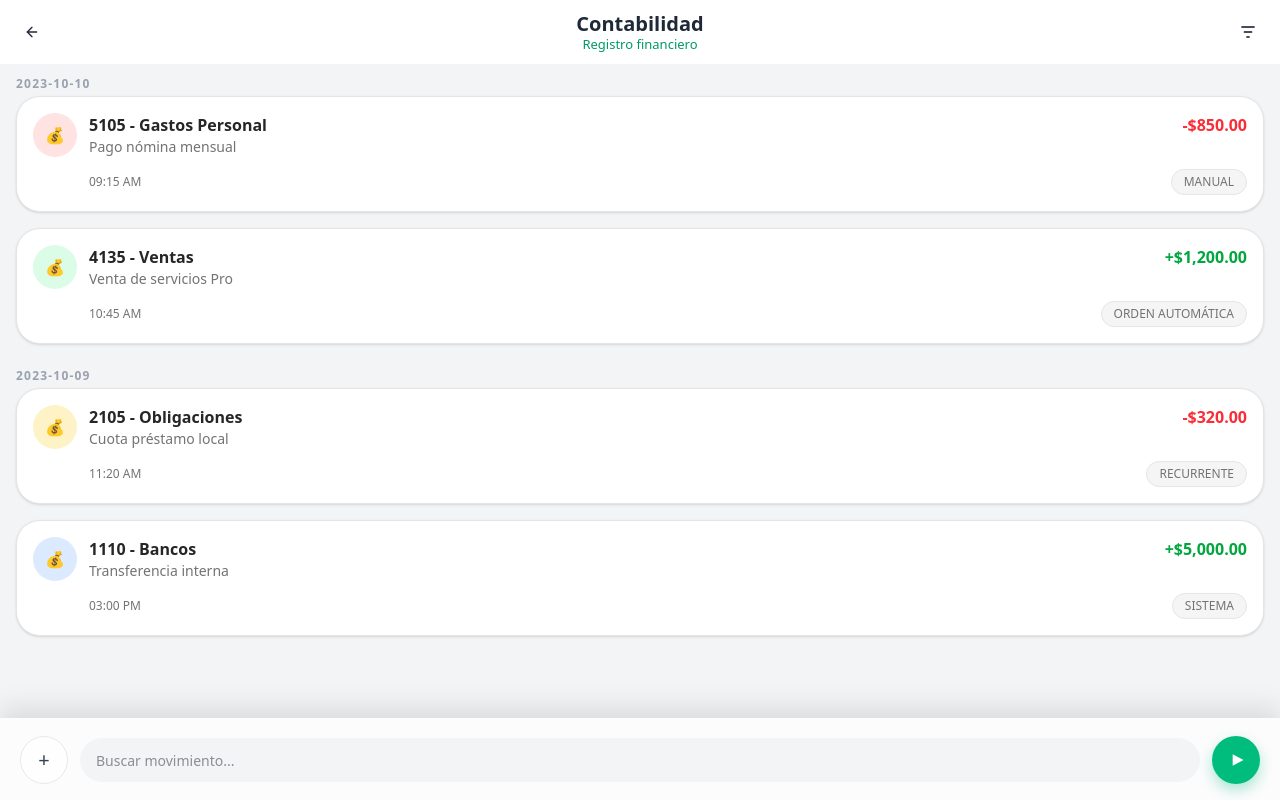
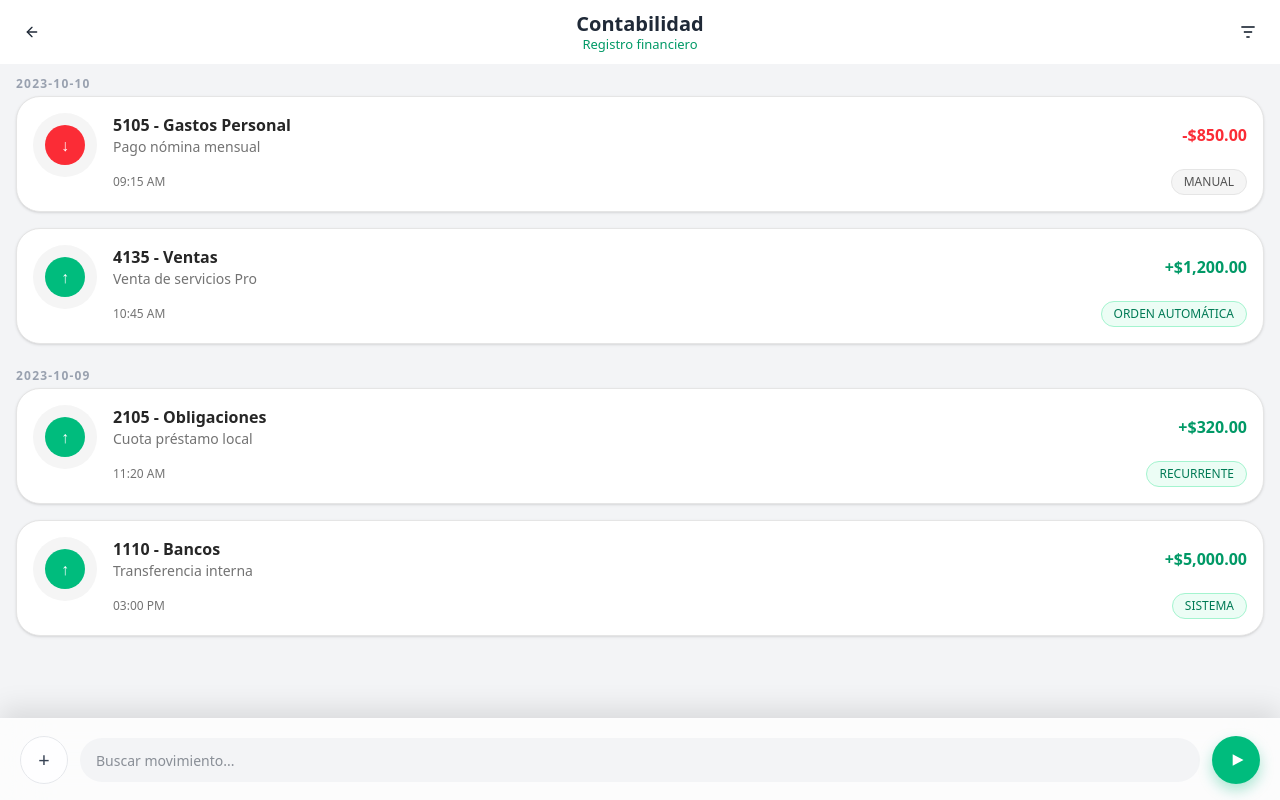
Before and after one commit to SantiagoAranda/Plataforma-de-Gesti-n-Comercial-con-Interfaz-Conversacional-y-Financiera, a Next.js app in the folder frontend/: page /contabilidad in a window 1280 px wide. Built offline with nearby package versions, Linux system fonts and the light colour scheme.

Commit message:
Se cambio el estilo de las cards en contabilidad

```diff
--- a/frontend/src/components/accounting/AccountingCard.tsx
+++ b/frontend/src/components/accounting/AccountingCard.tsx
@@ -1,17 +1,128 @@
+// import * as React from "react";
+// import type { AccountingEntry } from "../../types/accounting";
+
+// function formatMoney(v: number) {
+//     const abs = Math.abs(v);
+//     return `$${abs.toLocaleString("en-US", {
+//         minimumFractionDigits: 2,
+//         maximumFractionDigits: 2,
+//     })}`;
+// }
+
+// /**
+//  * Impacto contable real
+//  */
+// function isPositiveImpact(entry: AccountingEntry) {
+//     const a = entry.amount;
+
+//     switch (entry.kind) {
+//         case "INCOME":
+//             return true;
+//         case "EXPENSE":
+//             return false;
+//         case "ASSET":
+//             return a >= 0;
+//         case "LIABILITY":
+//             return a < 0;
+//         case "EQUITY":
+//             return a >= 0;
+//         default:
+//             return a >= 0;
+//     }
+// }
+
+// function amountClass(positive: boolean) {
+//     return positive ? "text-emerald-600" : "text-red-500";
+// }
+
+// function badgeLabel(source: AccountingEntry["source"]) {
+//     switch (source) {
+//         case "AUTO_ORDER":
+//             return "ORDEN AUTOMÁTICA";
+//         case "MANUAL":
+//             return "MANUAL";
+//         case "SYSTEM":
+//             return "SISTEMA";
+//         case "RECURRENT":
+//             return "RECURRENTE";
+//     }
+// }
+
+// function badgeClass(positive: boolean) {
+//     return positive
+//         ? "bg-emerald-50 text-emerald-700 border-emerald-200"
+//         : "bg-neutral-100 text-neutral-600 border-neutral-200";
+// }
+
+// export function AccountingCard({ entry }: { entry: AccountingEntry }) {
+//     const positive = isPositiveImpact(entry);
+
+//     return (
+//         <div className="rounded-3xl bg-white border border-neutral-200 shadow-sm px-4 py-4">
+//             <div className="flex justify-between">
+//                 <div>
+//                     <div className="font-semibold text-neutral-800">
+//                         {entry.pucCode} - {entry.accountName}
+//                     </div>
+//                     <div className="text-sm text-neutral-500">{entry.description}</div>
+//                 </div>
+
+//                 <div
+//                     className={`font-semibold flex items-center gap-1 ${amountClass(positive)}`}
+//                 >
+//                     <span>{positive ? "↑" : "↓"}</span>
+//                     <span>{formatMoney(entry.amount)}</span>
+//                 </div>
+//             </div>
+
+//             <div className="mt-3 flex justify-between items-center text-xs text-neutral-500">
+//                 <span>{entry.time}</span>
+//                 <span
+//                     className={`px-3 py-1 rounded-full border ${badgeClass(positive)}`}
+//                 >
+//                     {badgeLabel(entry.source)}
+//                 </span>
+//             </div>
+//         </div>
+//     );
+// }
+
+
 import * as React from "react";
 import type { AccountingEntry } from "../../types/accounting";
 
 function formatMoney(v: number) {
-    const sign = v >= 0 ? "+" : "-";
     const abs = Math.abs(v);
-    return `${sign}$${abs.toLocaleString("en-US", {
+    return `$${abs.toLocaleString("en-US", {
         minimumFractionDigits: 2,
         maximumFractionDigits: 2,
     })}`;
 }
 
-function amountClass(v: number) {
-    return v >= 0 ? "text-green-600" : "text-red-500";
+/**
+ * Impacto contable real
+ */
+function isPositiveImpact(entry: AccountingEntry) {
+    const a = entry.amount;
+
+    switch (entry.kind) {
+        case "INCOME":
+            return true;
+        case "EXPENSE":
+            return false;
+        case "ASSET":
+            return a >= 0;
+        case "LIABILITY":
+            return a < 0;
+        case "EQUITY":
+            return a >= 0;
+        default:
+            return a >= 0;
+    }
+}
+
+function amountClass(positive: boolean) {
+    return positive ? "text-emerald-600" : "text-red-500";
 }
 
 function badgeLabel(source: AccountingEntry["source"]) {
@@ -27,35 +138,30 @@ function badgeLabel(source: AccountingEntry["source"]) {
     }
 }
 
-function iconBg(kind: AccountingEntry["kind"]) {
-    switch (kind) {
-        case "INCOME":
-            return "bg-green-100 text-green-600";
-        case "EXPENSE":
-            return "bg-red-100 text-red-600";
-        case "ASSET":
-            return "bg-blue-100 text-blue-600";
-        case "LIABILITY":
-            return "bg-amber-100 text-amber-700";
-        case "EQUITY":
-            return "bg-purple-100 text-purple-700";
-    }
+function badgeClass(positive: boolean) {
+    return positive
+        ? "bg-emerald-50 text-emerald-700 border-emerald-200"
+        : "bg-neutral-100 text-neutral-600 border-neutral-200";
 }
 
-export function AccountingCard({
-    entry,
-}: {
-    entry: AccountingEntry;
-}) {
+export function AccountingCard({ entry }: { entry: AccountingEntry }) {
+    const positive = isPositiveImpact(entry);
+
     return (
         <div className="rounded-3xl bg-white border border-neutral-200 shadow-sm px-4 py-4">
-            <div className="flex gap-3">
-                <div
-                    className={`h-11 w-11 rounded-full flex items-center justify-center ${iconBg(
-                        entry.kind
-                    )}`}
-                >
-                    💰
+            <div className="flex gap-4">
+                {/* Avatar circular tipo "foto" */}
+                <div className="h-16 w-16 rounded-full flex items-center justify-center
+                        bg-neutral-100">
+                    <div
+                        className={`h-10 w-10 rounded-full flex items-center justify-center
+            ${positive
+                                ? "bg-emerald-500 text-white"
+                                : "bg-red-500 text-white"
+                            }`}
+                    >
+                        {positive ? "↑" : "↓"}
+                    </div>
                 </div>
 
                 <div className="flex-1">
@@ -69,14 +175,23 @@ export function AccountingCard({
                             </div>
                         </div>
 
-                        <div className={`font-semibold ${amountClass(entry.amount)}`}>
+                        <div
+                            className={`font-semibold flex items-center gap-1 ${amountClass(
+                                positive
+                            )}`}
+                        >
+                            {positive ? "+" : "-"}
                             {formatMoney(entry.amount)}
                         </div>
                     </div>
 
                     <div className="mt-3 flex justify-between items-center text-xs text-neutral-500">
                         <span>{entry.time}</span>
-                        <span className="px-3 py-1 rounded-full bg-neutral-100 border border-neutral-200">
+                        <span
+                            className={`px-3 py-1 rounded-full border ${badgeClass(
+                                positive
+                            )}`}
+                        >
                             {badgeLabel(entry.source)}
                         </span>
                     </div>
```
